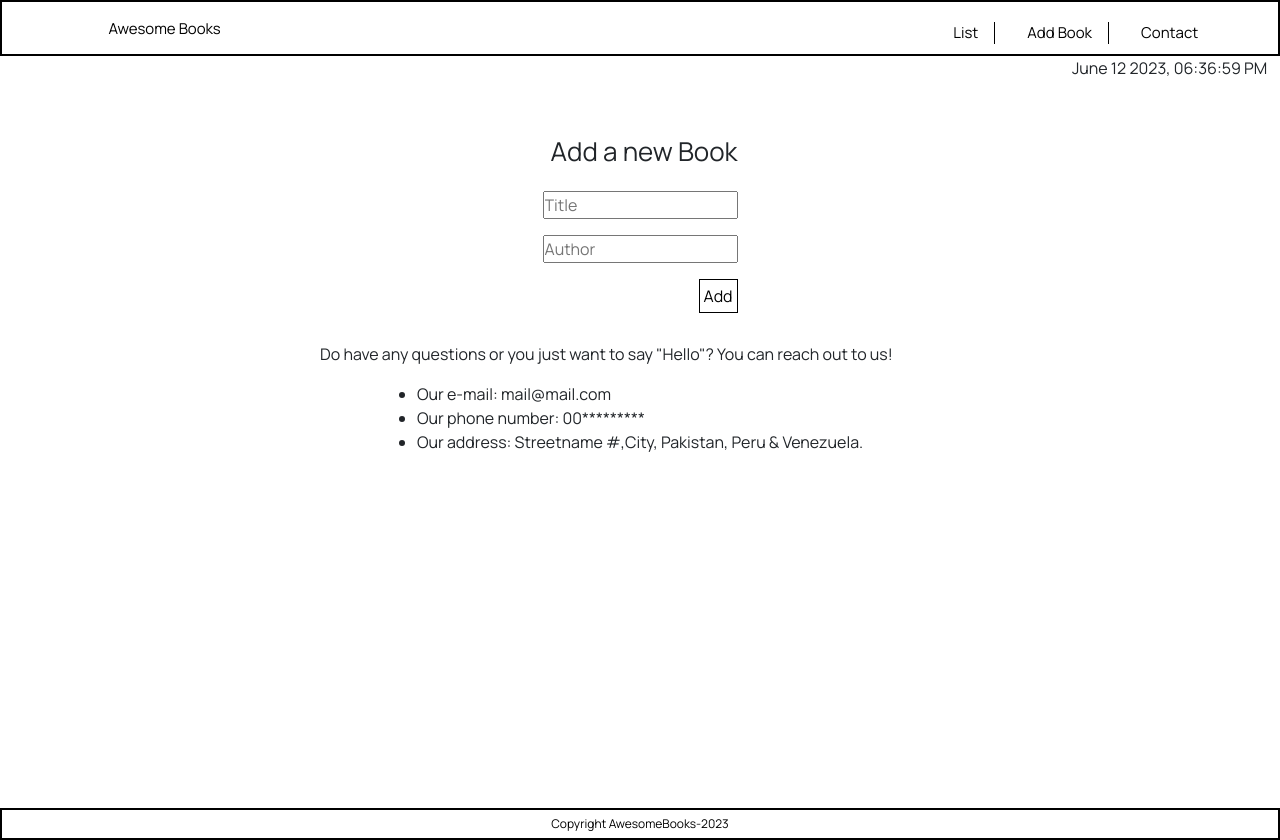
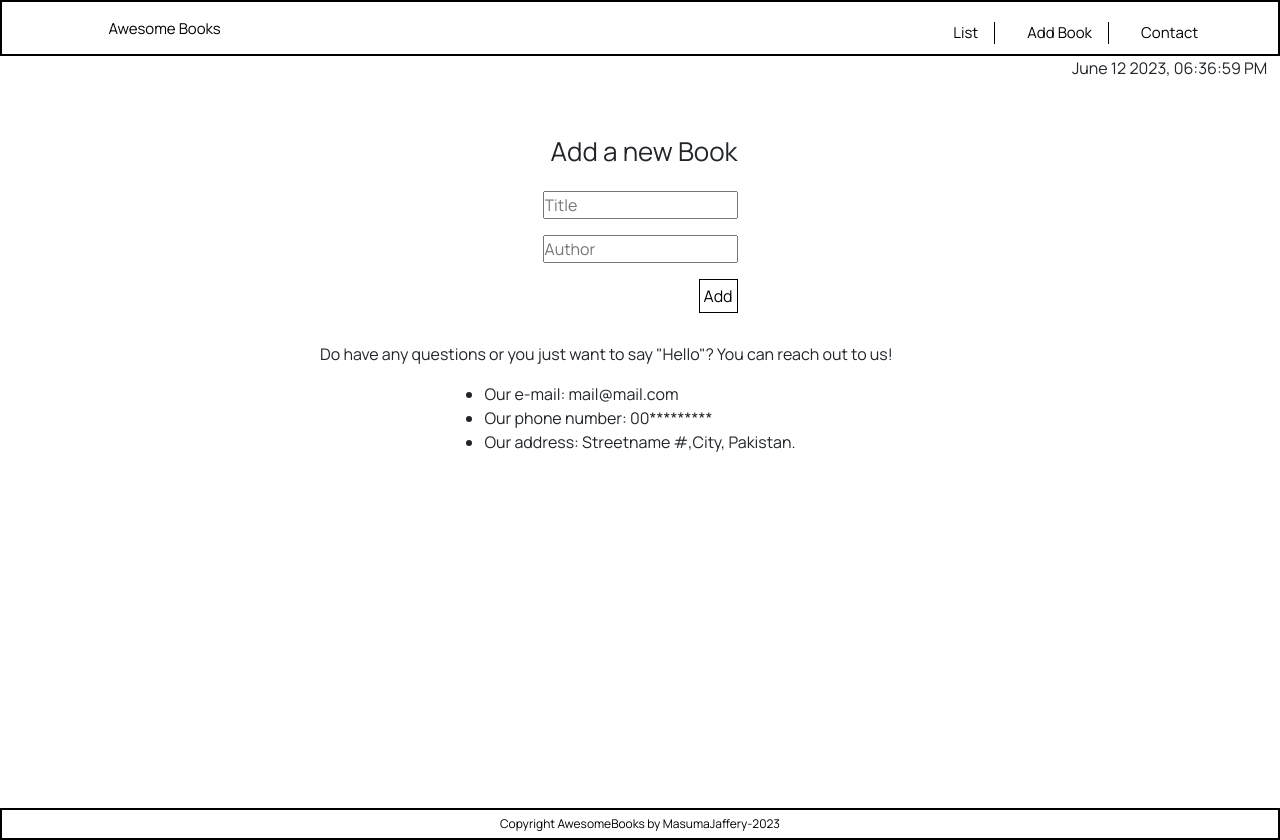
Before and after one commit to MasumaJaffery/Awesome-Books, a website with bundled scripts: page index.html in a window 1280 px wide. Built offline with nearby package versions, Linux system fonts and the light colour scheme; a web font is replaced by a local one.

Commit message:
Solo-Project-Week2

```diff
--- a/index.html
+++ b/index.html
@@ -43,12 +43,12 @@
 <ul>
 <li>Our e-mail: mail@mail.com</li>
 <li>Our phone number: 00*********</li>
-<li>Our address: Streetname #,City, Pakistan, Peru & Venezuela.</li>
+<li>Our address: Streetname #,City, Pakistan.</li>
 </ul>
 </section>
 </main>
 <footer>
-Copyright AwesomeBooks-2023
+Copyright AwesomeBooks by MasumaJaffery-2023
 </footer>
 </body>
 </html>
```
